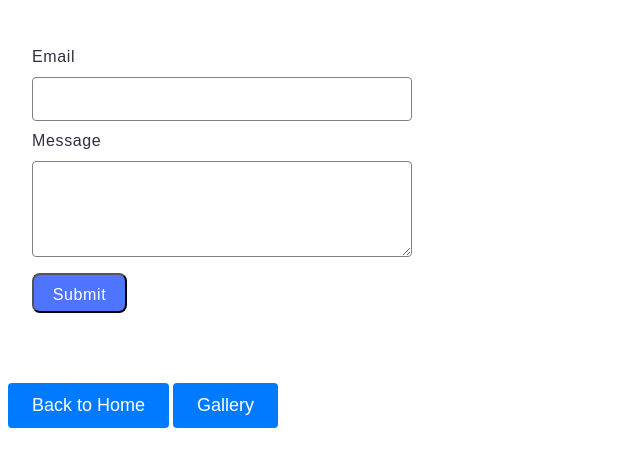
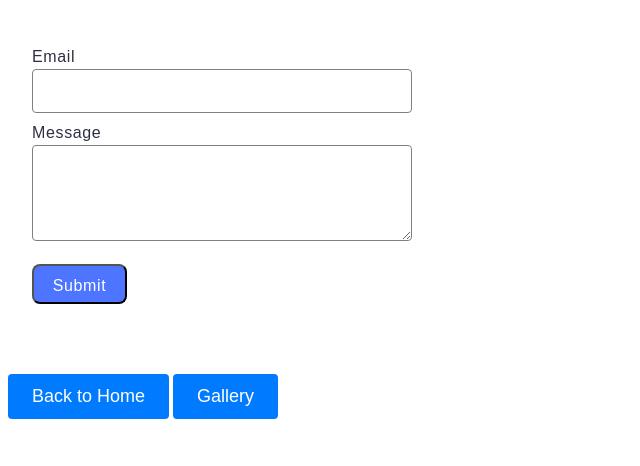
Before and after one commit to ods-fsd/goit-js-hw-09, a plain HTML site: page 2-form.html in a window 1280 px wide. Shown: the part 106-572 px from the top of the page, without its empty margins (0-640 px from the left). Drawn offline with Linux system fonts and the light colour scheme.

Commit message:
Deploying to gh-pages from @ ods-fsd/goit-js-hw-09@365607ca82fa13fe3653aa96d4afee6822b01d2f 🚀

```diff
--- a/2-form.html
+++ b/2-form.html
@@ -16,12 +16,13 @@
     <h1 class="form-title">Form</h1>
     <form class="form" action="#" method="post">
 
-      <label class="form-label" for="email">Email</label>
-      <input class="form-input" type="email" id="email" name="email" required />
+      <label class="form-label" for="email">Email
+        <input class="form-input" type="email" id="email" name="email" required />
+      </label>
 
-
-      <label class="form-label" for="name">Message</label>
-      <textarea class="form-input form-area" name="name" id="name" required></textarea>
+      <label class="form-label" for="name">Message
+        <textarea class="form-input form-area" name="name" id="name" required></textarea>
+      </label>
 
       <button class="form-btn" type="submit">Submit</button>
     </form>
--- a/2-form.js
+++ b/2-form.js
@@ -1,2 +1,2 @@
-import"./assets/modulepreload-polyfill-B5Qt9EMX.js";/* empty css                      */const a={email:"",message:""},t=document.querySelector(".feedback-form"),o="feedback-form-state",l=()=>{try{const e=localStorage.getItem(o);return e?JSON.parse(e):null}catch(e){return console.error("Failed to parse data from localStorage:",e),null}},r=()=>{const e=l();e&&(Object.assign(a,e),t.elements.email.value=a.email,t.elements.message.value=a.message)};document.addEventListener("DOMContentLoaded",()=>{r()});t.addEventListener("submit",e=>{if(e.preventDefault(),a.email===""||a.message===""){alert("Fill please all fields");return}console.log(a),localStorage.removeItem(o),a.email="",a.message="",t.reset()});
+import"./assets/modulepreload-polyfill-B5Qt9EMX.js";/* empty css                      */const e={email:"",message:""},a=document.querySelector(".feedback-form"),n=a.querySelector('input[name="email"]'),l=a.querySelector('textarea[name="message"]'),r="feedback-form-state";function m(){try{const t=localStorage.getItem(r);if(t){const o=JSON.parse(t);e.email=o.email||"",e.message=o.message||"",n.value=e.email,l.value=e.message}}catch(t){console.error("Помилка завантаження зі сховища:",t)}}document.addEventListener("DOMContentLoaded",m);function i(t){const{name:o,value:s}=t.target;e[o]=s,localStorage.setItem(r,JSON.stringify(e))}a.addEventListener("input",i);function c(t){if(t.preventDefault(),!e.email||!e.message){alert("Fill please all fields");return}console.log("Дані форми:",e),localStorage.removeItem(r),e.email="",e.message="",a.reset()}a.addEventListener("submit",c);
 //# sourceMappingURL=2-form.js.map
```
Also changed, not shown: 1 other file.
